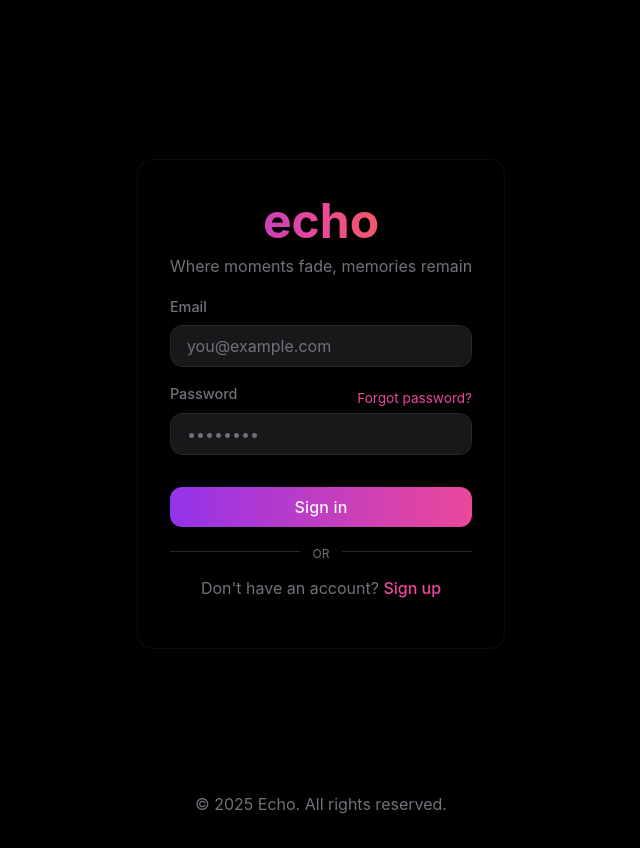
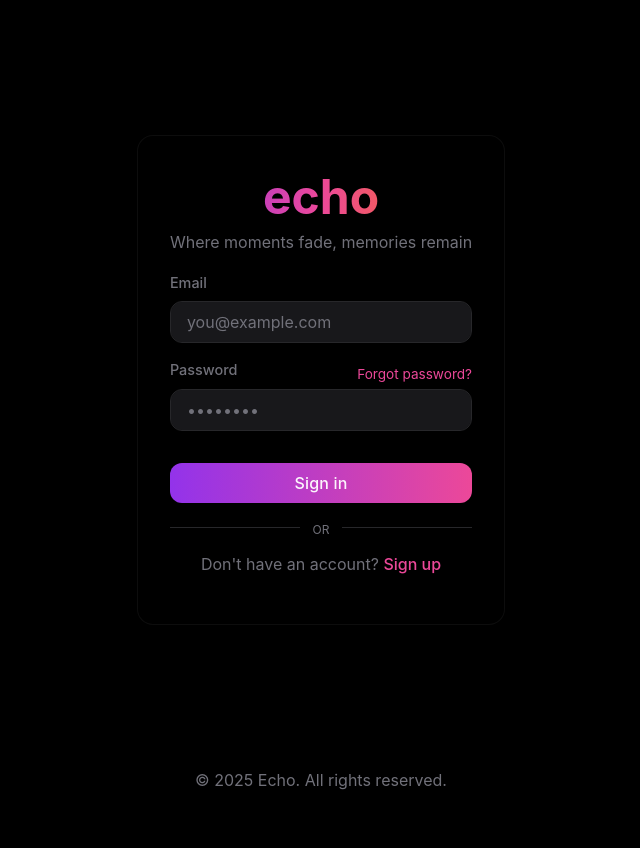
Before and after one commit to IegorKovalov/echo, a React (Vite) app in the folder client/: page /login in a window 1280 px wide. Shown: the whole page, without its empty margins (319-959 px from the left). After the commit the page ends 800 px from the top, so only its background shows below. Built offline with nearby package versions, Linux system fonts and the light colour scheme.

Commit message:
fixed auth layout

```diff
--- a/client/src/layouts/AuthLayout.jsx
+++ b/client/src/layouts/AuthLayout.jsx
@@ -3,7 +3,7 @@ import { Outlet } from "react-router-dom";
 const AuthLayout = () => {
 	return (
 		<div className="min-h-screen bg-black text-white d-flex flex-column">
-			<div className="flex-grow-1 d-flex flex-column justify-content-center align-items-center p-4">
+			<div className="flex-grow-1 d-flex flex-column justify-content-center align-items-center">
 				<Outlet />
 			</div>
 		</div>
```
